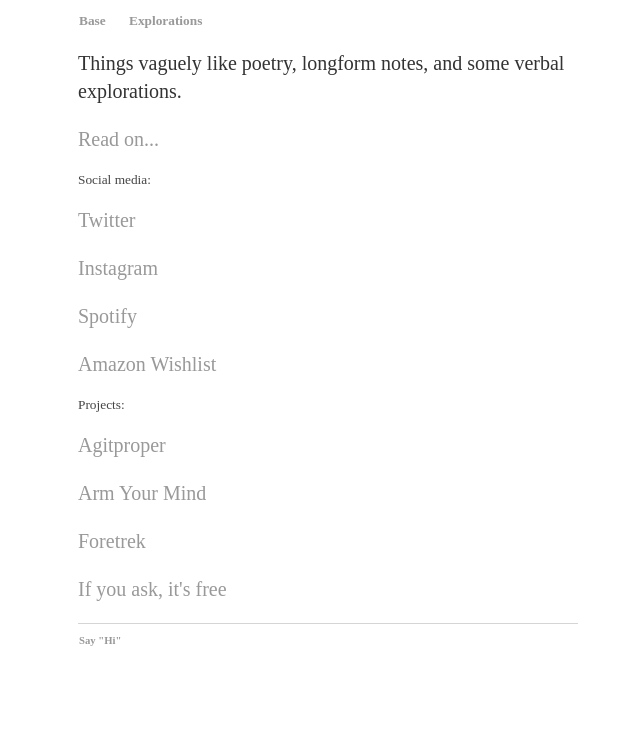
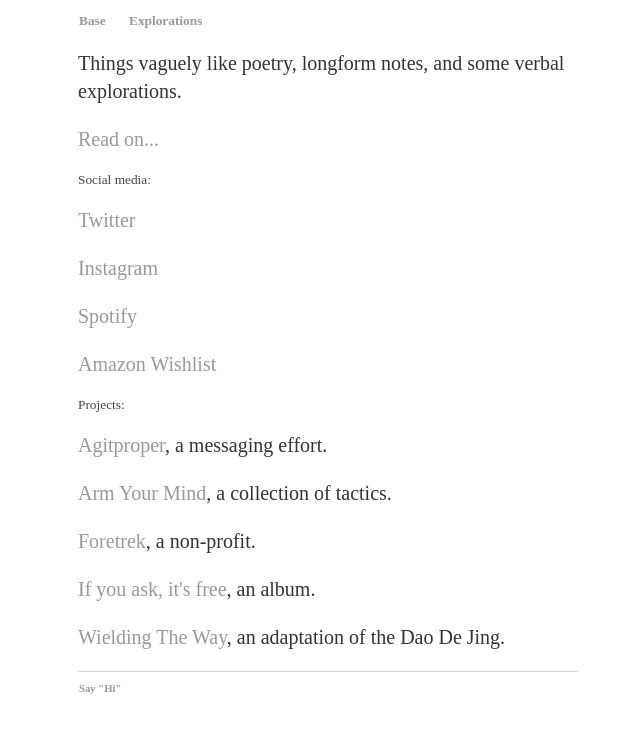
Before and after one commit to ray-dorai/ray-dorai.github.io, a Jekyll site: the page built from index.html, in a window 1280 px wide. Shown: the top 733 px of the page, without its empty margins (312-952 px from the left). Built offline with Jekyll 4.4.1, drawn with Linux system fonts in a browser that asks for light colours.

Commit message:
Update index.html

```diff
--- a/index.html
+++ b/index.html
@@ -14,9 +14,11 @@
 	        <p><a href="https://www.amazon.com/hz/wishlist/ls/7FKJHPJVHUQG?ref_=wl_share">Amazon Wishlist</a></p>
 
         Projects:
-	        <p><a href="https://www.agitproper.org/">Agitproper</a></p>
-	        <p><a href="https://ray-dorai.github.io/armyourmind/">Arm Your Mind</a></p>
-	        <p><a href="https://foretrek.com/">Foretrek</a></p>
-	        <p><a href="https://raydoraisamy.bandcamp.com/album/if-you-ask-its-free">If you ask, it's free</a></p>
+	        <p><a href="https://www.agitproper.org/">Agitproper</a>, a messaging effort.</p>
+	        <p><a href="https://ray-dorai.github.io/armyourmind/">Arm Your Mind</a>, a collection of tactics.</p>
+	        <p><a href="https://foretrek.com/">Foretrek</a>, a non-profit.</p>
+	        <p><a href="https://raydoraisamy.bandcamp.com/album/if-you-ask-its-free">If you ask, it's free</a>, an album.</p>
+	        <p><a href="https://www.amazon.com/dp/B09HCL6HS2/ref=cm_sw_r_tw_dp_7FTXV1X6M9MHGNC0YS0D">Wielding The Way</a>, an adaptation of the Dao De Jing.</p>
+
 
 </div><!-- /.blurb -->
```
